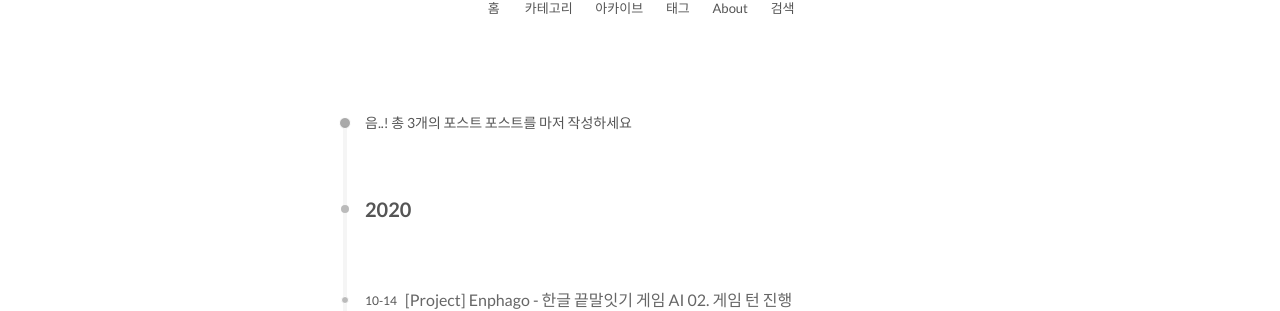
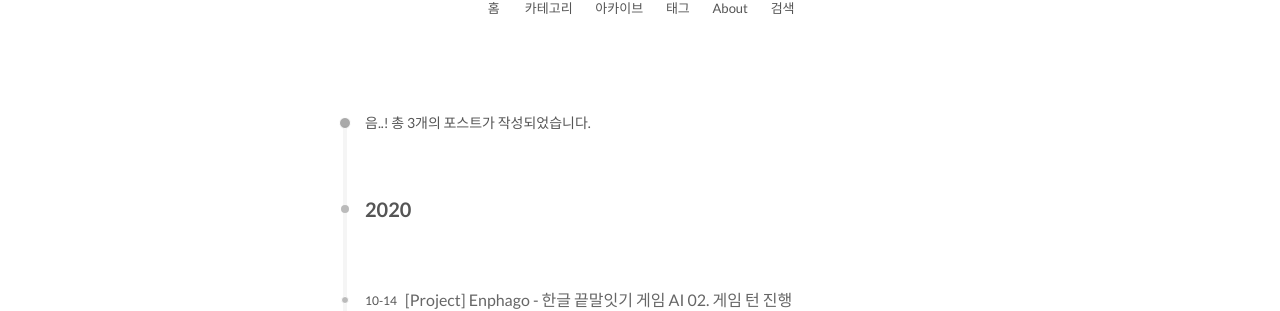
Before and after one commit to yjyoon-dev/yjyoon-dev.github.io, a Jekyll site: the page built from archives/index.html, in a window 1280 px wide. Shown: the part 231-542 px from the top of the page. Built offline with Jekyll 4.4.1, drawn with Linux system fonts in a browser that asks for light colours.

Commit message:
edit language file

```diff
--- a/_data/languages/ko.yml
+++ b/_data/languages/ko.yml
@@ -61,7 +61,7 @@ counter:
   archive_posts:
     zero: 포스트 없음
     one: 1개의 포스트
-    other: "총 %d개의 포스트"
+    other: "총 %d개의"
 
 state:
   posts: 포스트
@@ -77,7 +77,7 @@ cheers:
   great: 훌륭해요
   excellent: 완벽해요
 
-keep_on: 포스트를 마저 작성하세요
+keep_on: 포스트가 작성되었습니다.
 
 symbol:
   comma: ', '
```
